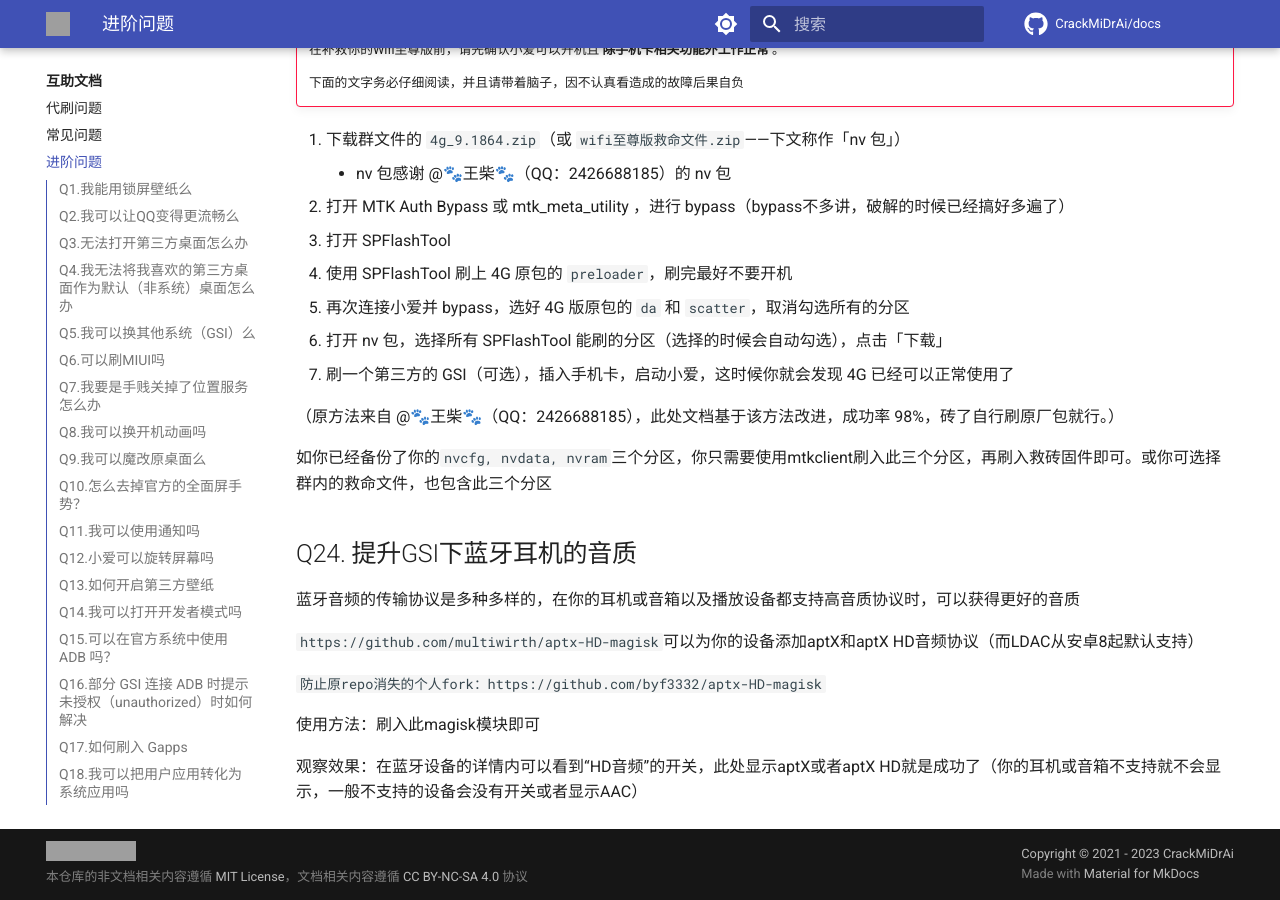
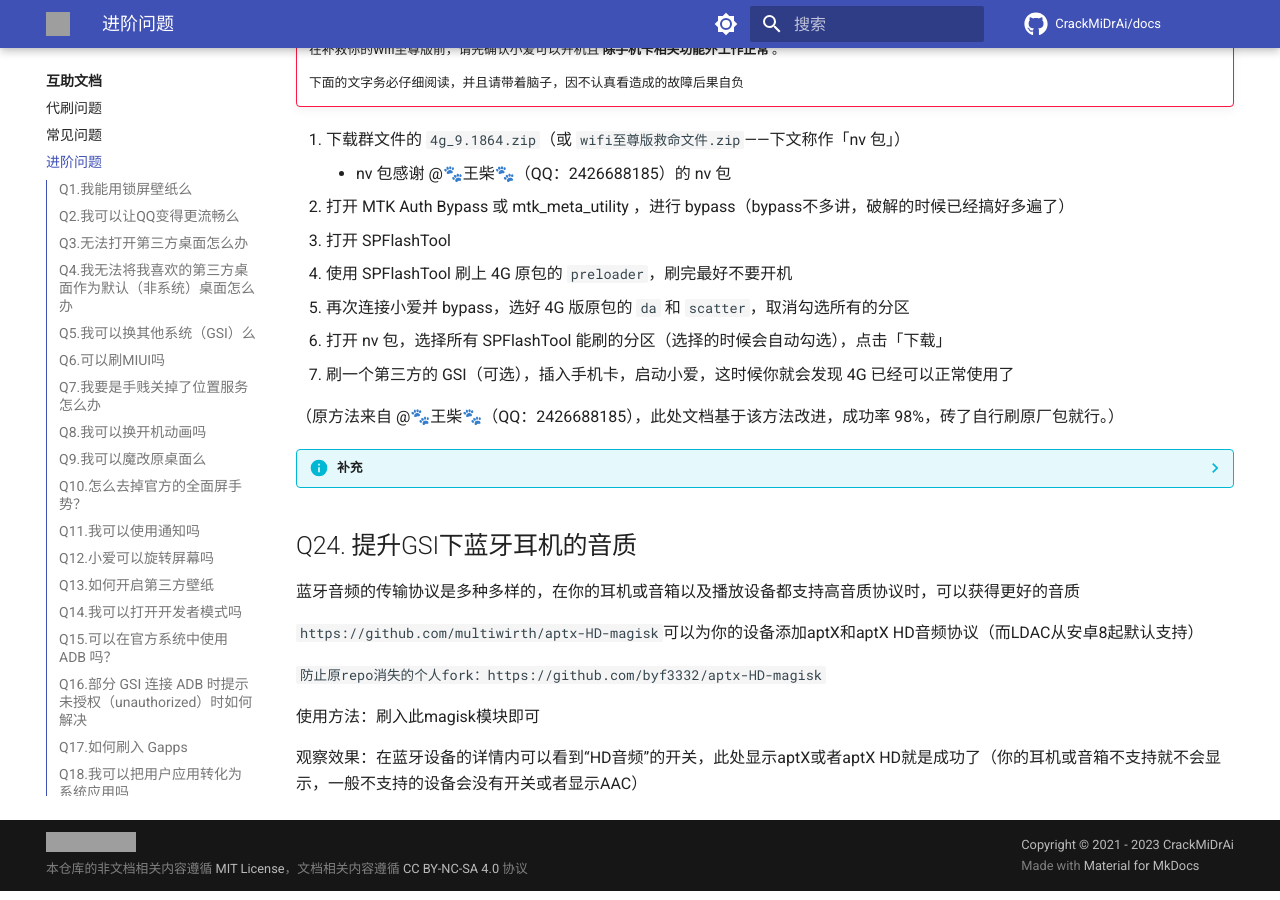
Before and after one commit to CrackMiDrAi/docs, an MkDocs documentation site: the page built from docs/互助文档/进阶问题.md, in a window 1280 px wide and 900 px high, scrolled down 8787 px. Built offline with MkDocs 1.6.1 and Material for MkDocs 9.7.7, drawn with Linux system fonts in a browser that asks for light colours; comment, search, counter and statistics services are not loaded; some of the changed lines change nothing that is shown; grey boxes are pictures that could not be loaded.

Commit message:
Update 进阶问题.md

```diff
--- a/docs/互助文档/进阶问题.md
+++ b/docs/互助文档/进阶问题.md
@@ -288,7 +288,10 @@
 
 （原方法来自 @🐾王柴🐾（QQ：2426688185），此处文档基于该方法改进，成功率 98%，砖了自行刷原厂包就行。）
 
-如你已经备份了你的``nvcfg, nvdata, nvram``三个分区，你只需要使用mtkclient刷入此三个分区，再刷入救砖固件即可。或你可选择群内的救命文件，也包含此三个分区
+??? info "补充"
+    如你已经备份了你的``nvcfg, nvdata, nvram``三个分区，你只需要使用mtkclient刷入此三个分区，再刷入救砖固件即可。
+
+    或你可选择使用群内的救命文件，其中也包含此三个分区。但救命包会把你的设备IMEI改成别人的，存在一定风险。所以备份才是最重要的！
 
 ## Q24. 提升GSI下蓝牙耳机的音质
 蓝牙音频的传输协议是多种多样的，在你的耳机或音箱以及播放设备都支持高音质协议时，可以获得更好的音质
```
